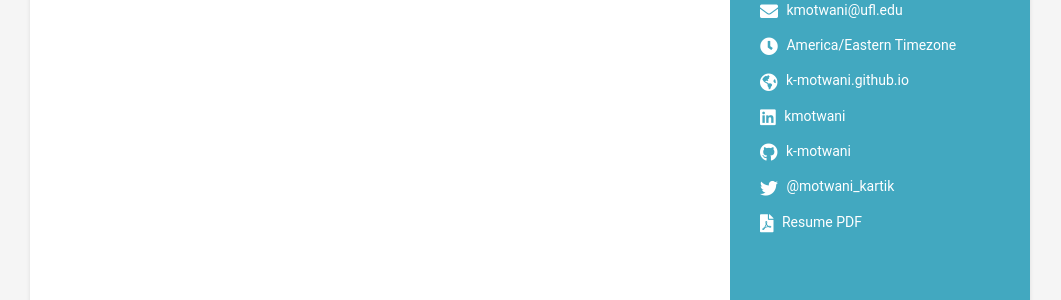
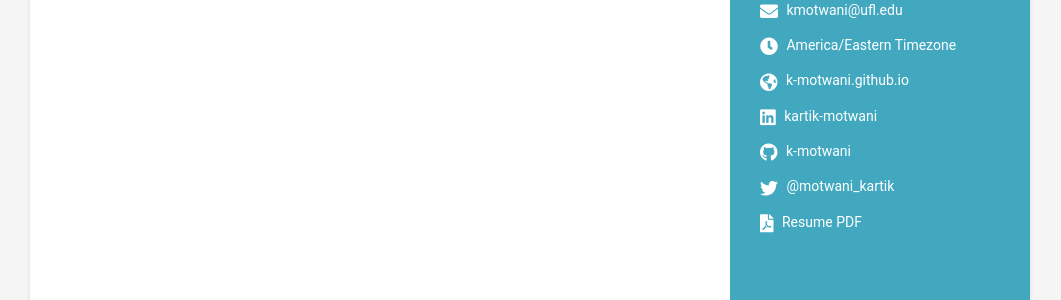
Before and after one commit to k-motwani/k-motwani.github.io, a Jekyll site: the page built from index.html, in a window 1280 px wide. Shown: the part 298-598 px from the top of the page, without its empty margins (110-1171 px from the left). Built offline with Jekyll 4.4.1, drawn with Linux system fonts in a browser that asks for light colours.

Commit message:
Update data.yml
Update linkedin url

```diff
--- a/_data/data.yml
+++ b/_data/data.yml
@@ -18,7 +18,7 @@ sidebar:
     timezone: America/Eastern Timezone
     #citizenship:
     website: k-motwani.github.io #do not add http://
-    linkedin: kmotwani
+    linkedin: kartik-motwani
     # xing: alandoe
     github: k-motwani
     telegram: # add your nickname without '@' sign
```
